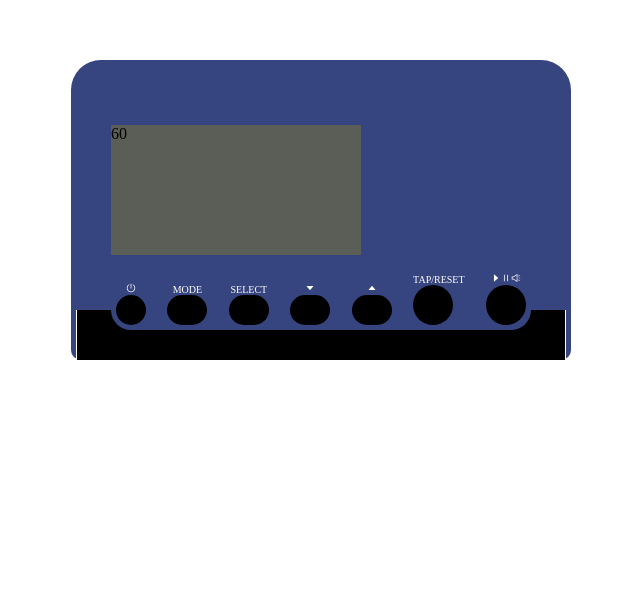
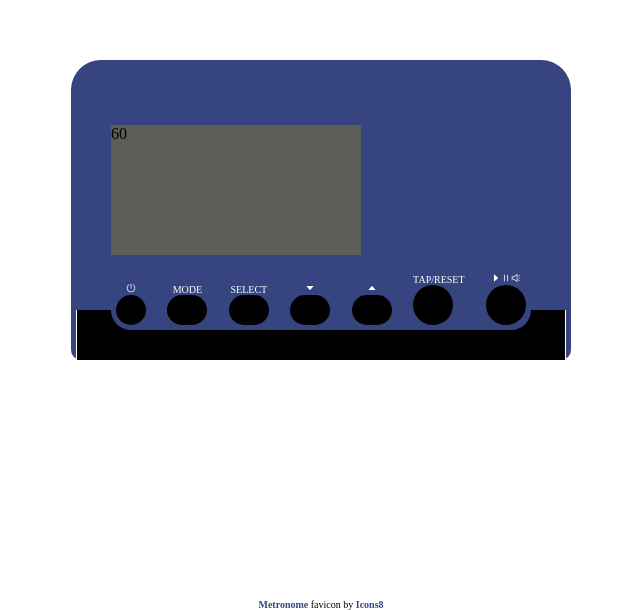
Before and after one commit to wojzbr/metronome, a React (Create React App) app: page / in a window 1280 px wide. Shown: the part 190-800 px from the top of the page, without its empty margins (319-959 px from the left). Built offline with nearby package versions, Linux system fonts and the light colour scheme.

Commit message:
changed favicon and clause

```diff
--- a/src/App.js
+++ b/src/App.js
@@ -1,12 +1,13 @@
 import './App.css';
 import Metronome from './metronome/Metronome';
-
+import Clause from './clause/Clause'
 
 function App() {
 
   return (
     <div className="App">
       <Metronome />
+      <Clause />
     </div>
   );
 
--- /dev/null
+++ b/src/clause/Clause.js
@@ -0,0 +1,11 @@
+import './clause.css'
+
+const Clause = () => {
+    return (
+        <div id="clause">
+            <a target="_blank" href="https://icons8.com/icon/KYeWtplRceYV/metronome" rel="noreferrer">Metronome</a> favicon by <a target="_blank" href="https://icons8.com" rel="noreferrer">Icons8</a>
+        </div>
+    )
+}
+
+export default Clause;
--- /dev/null
+++ b/src/clause/clause.css
@@ -0,0 +1,9 @@
+#clause {
+    bottom: 0px;
+    font-size: 10px;
+  }
+  #clause a {
+    text-decoration: none;
+    font-weight: 700;
+    color: #36447f;
+  }
--- a/src/metronome/metronome.css
+++ b/src/metronome/metronome.css
@@ -2,7 +2,6 @@
     display: flex;
     flex-direction: column;
     justify-content: flex-end;
-    /* align-items: center; */
     width: 500px;
     height: 300px;
     background: #36447f;
```
Also changed, not shown: 1 other file (tests, documents, lock files or other folders).
